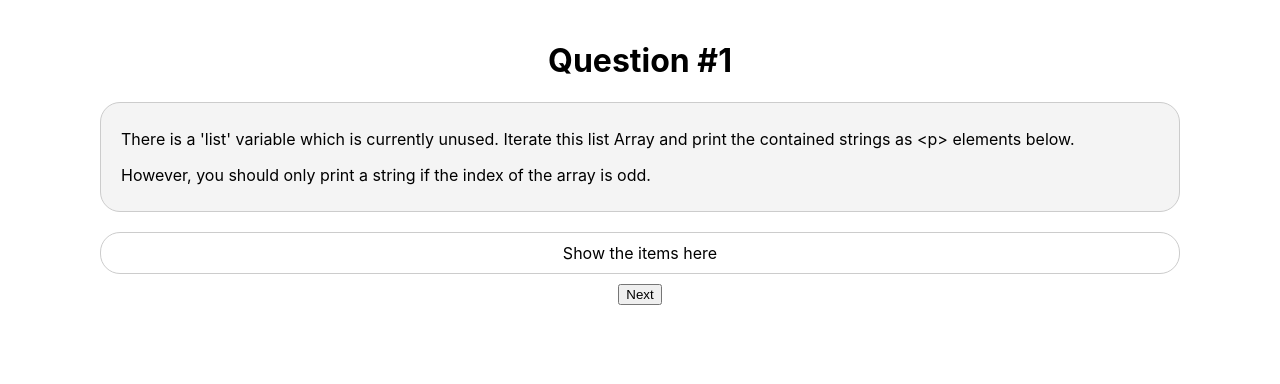
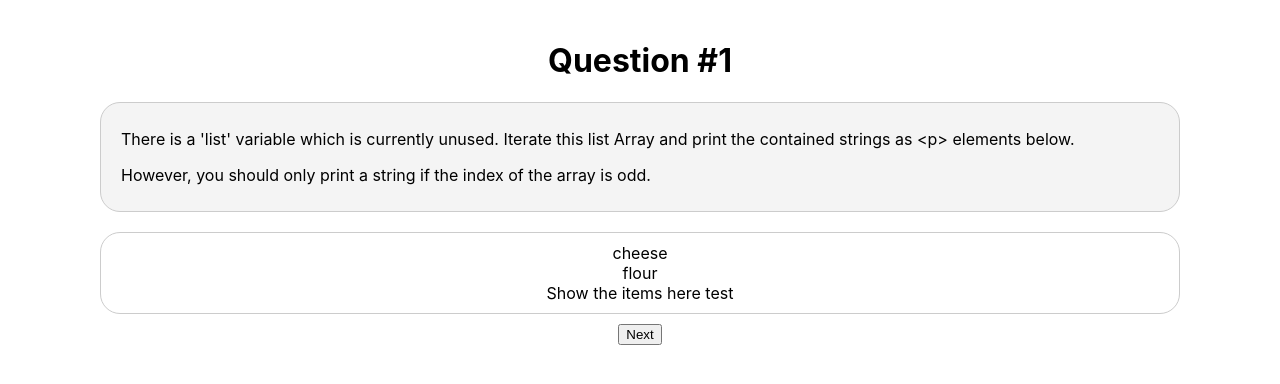
Before and after one commit to Codafication/react-interview, a React (Create React App) app: page /question/1 in a window 1280 px wide. Shown: the top 384 px of the page. Built offline with nearby package versions, Linux system fonts and the light colour scheme.

Commit message:
q1 - sorry I started late, had to go to the bathroom, started at 1243

```diff
--- a/src/questions/1.tsx
+++ b/src/questions/1.tsx
@@ -5,7 +5,16 @@ import React from "react";
 const list = ["eggs", "cheese", "ham", "flour", "bread"]; //use this variable
 
 const One = () => {
-  return <div>Show the items here</div>;
+  list.forEach((i) => {});
+  return (
+    <div>
+      {list.map((i) => {
+        if (list.indexOf(i) % 2 !== 0)
+          return <div>{i}</div>;
+      })}
+      Show the items here test
+    </div>
+  );
 };
 
 export default One;
```
